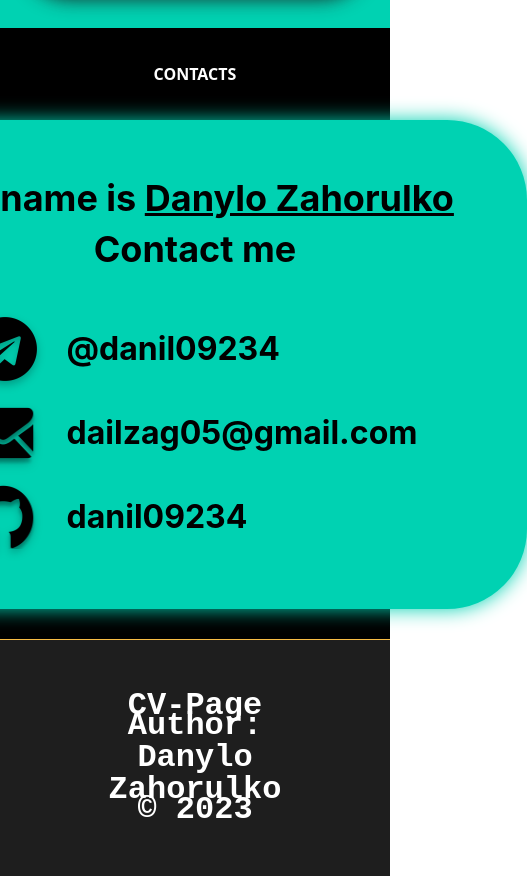
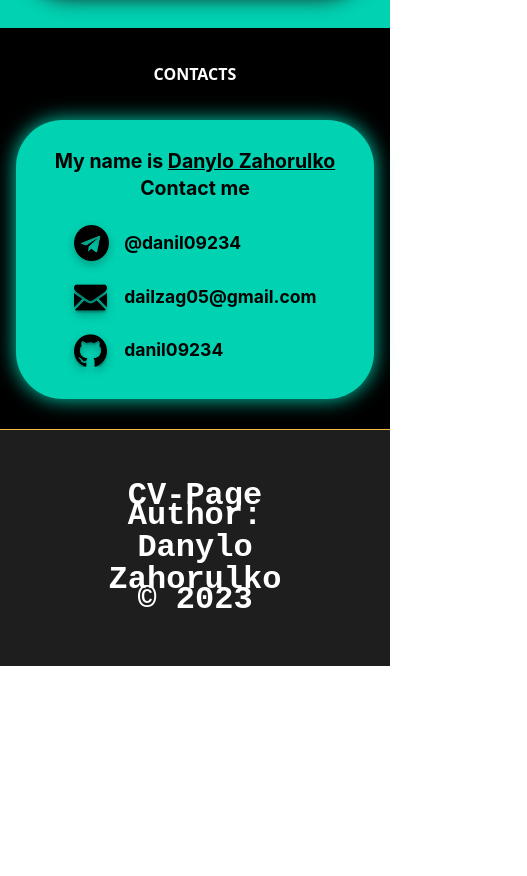
Before and after one commit to danil09234/cv, a React (Create React App) app: page / in a window 390 px wide. Shown: the part 2905-3781 px from the top of the page, 527 px wide, since content can reach past the window. After the commit the page ends 3571 px from the top, so only its background shows below. Built offline with nearby package versions, Linux system fonts and the light colour scheme.

Commit message:
Add adaptive styles for `ContactsCard` component

```diff
--- a/src/components/ContactsCard.module.css
+++ b/src/components/ContactsCard.module.css
@@ -85,3 +85,35 @@
         padding: 60px 40px;
     }
 }
+
+@media only screen and (max-width: 720px) {
+    .card {
+        margin: 0 5vw;
+        width: 80vw;
+        padding: 8.2vw 5.8vw;
+        gap: 6.8vw;
+        border-radius: 12vw;
+    }
+
+    .titleFrame {
+        height: fit-content;
+        gap: 2vw;
+    }
+
+    .titleFrame p {
+        font-size: 5vw;
+    }
+
+    .contactCard {
+        gap: 4vw;
+    }
+
+    .contactCard p {
+        font-size: 4.5vw;
+    }
+
+    .contactCard img {
+        width: 9vw;
+        height: auto;
+    }
+}
```
